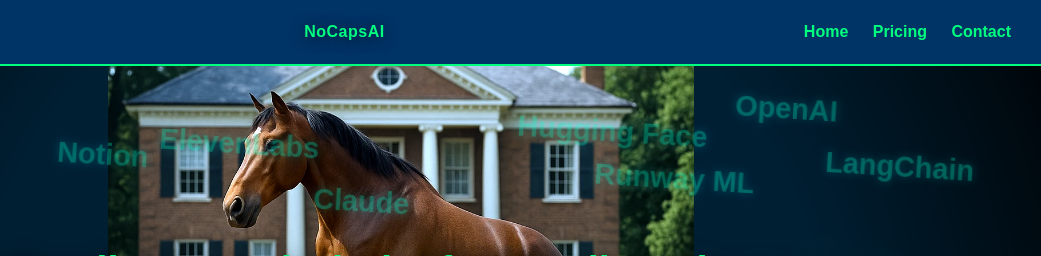
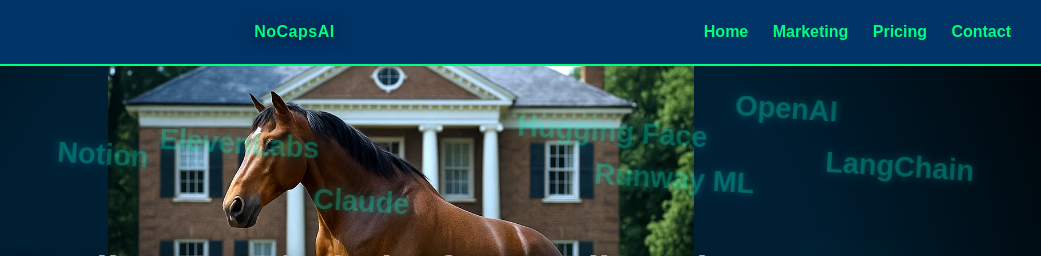
Before and after one commit to Bowser73/nocapsai-site, a plain HTML site: page index.html in a window 1280 px wide. Shown: the top 256 px of the page, 239-1280 px from the left. Drawn offline with Linux system fonts and the light colour scheme.

Commit message:
Add Marketing link to homepage nav

```diff
--- a/index.html
+++ b/index.html
@@ -22,6 +22,7 @@
 
 <nav class="header-right">
     <a href="#">Home</a>
+    <a href="/marketing/">Marketing</a>
     <a href="#pricing">Pricing</a>
     <a href="#contact">Contact</a>
   </nav>
```
